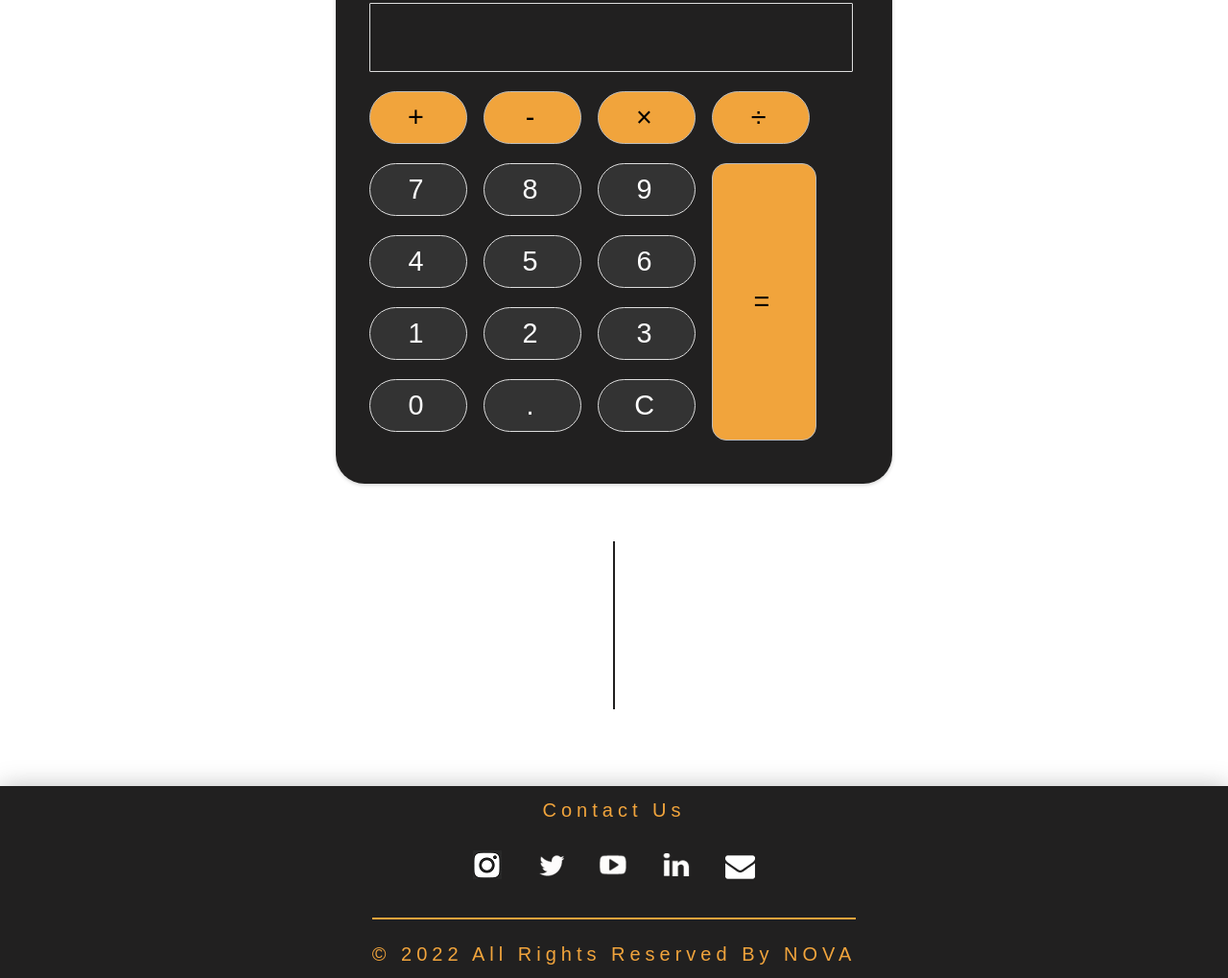
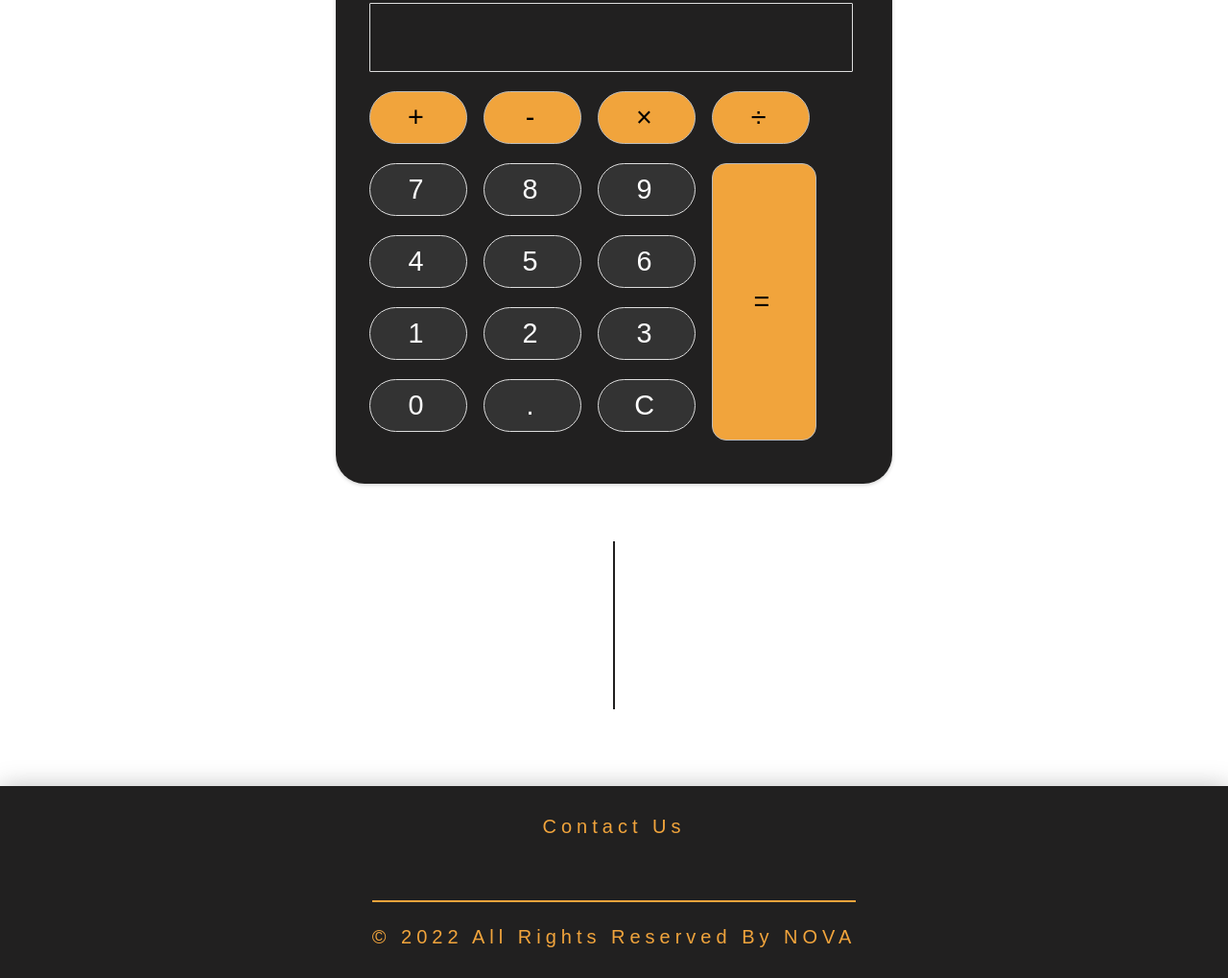
Before and after one commit to BonyaviD/Calculator, a plain HTML site: page index.html in a window 1280 px wide. Shown: the part 192-1211 px from the top of the page at 96% size. Drawn offline with Linux system fonts and the light colour scheme.

Commit message:
Delete Links

```diff
--- a/index.html
+++ b/index.html
@@ -60,21 +60,6 @@
             Contact Us
         </div>
         <div class="social-box">
-            <a href="https://www.instagram.com/bonyavid" title="Instagram" target="_blank">
-                <img src="./img/Instagram-logo.jfif" alt="" />
-            </a>
-            <a href="https://twitter.com/BonyaviD" title="Twitter" target="_blank">
-                <img src="./img/twitter.png" alt="">
-            </a>
-            <a href="https://www.youtube.com/user/NavidprinceOfPersia" title="youtube" target="_blank">
-                <img src="./img/youtube.png" alt="">
-            </a>
-            <a href="https://www.linkedin.com/in/bonyavid/" title="linkedin" target="_blank">
-                <img src="./img/linkedin.png" alt="">
-            </a>
-            <a href="mailto:navidprinceofpersia@gmail.com" title="gmail" target="_blank">
-                <img src="./img/gmail.png" alt="">
-            </a>
             <div class="copyright">© 2022 All Rights Reserved By NOVA</div>
         </div>
     </footer>
```
